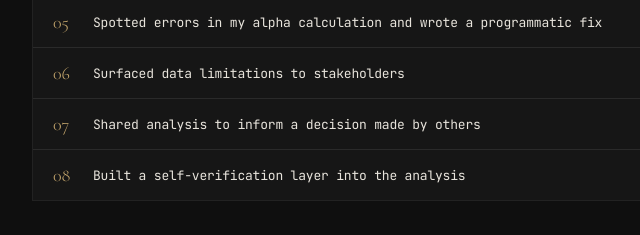
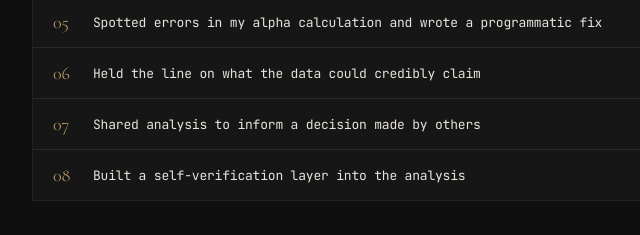
Before and after one commit to EgyptAmaru/egyptamaru.github.io, a plain HTML site: page ml-benchmarking/index.html in a window 1280 px wide. Shown: the part 1061-1296 px from the top of the page, 266-906 px from the left. Drawn offline with nearby package versions, Linux system fonts and the light colour scheme.

Commit message:
Update ML Benchmarking entry 06 title

```diff
--- a/ml-benchmarking/index.html
+++ b/ml-benchmarking/index.html
@@ -141,7 +141,7 @@
       <li class="decision-item track-da track-uxr" data-tracks="da,uxr">
         <button class="decision-trigger" onclick="toggleDecision(this)">
           <span class="decision-number">06</span>
-          <span class="decision-name">Surfaced data limitations to stakeholders</span>
+          <span class="decision-name">Held the line on what the data could credibly claim</span>
           <span class="decision-tags-inline">
             <span class="dtag dtag-da">DA</span>
             <span class="dtag dtag-uxr">UXR</span>
```
